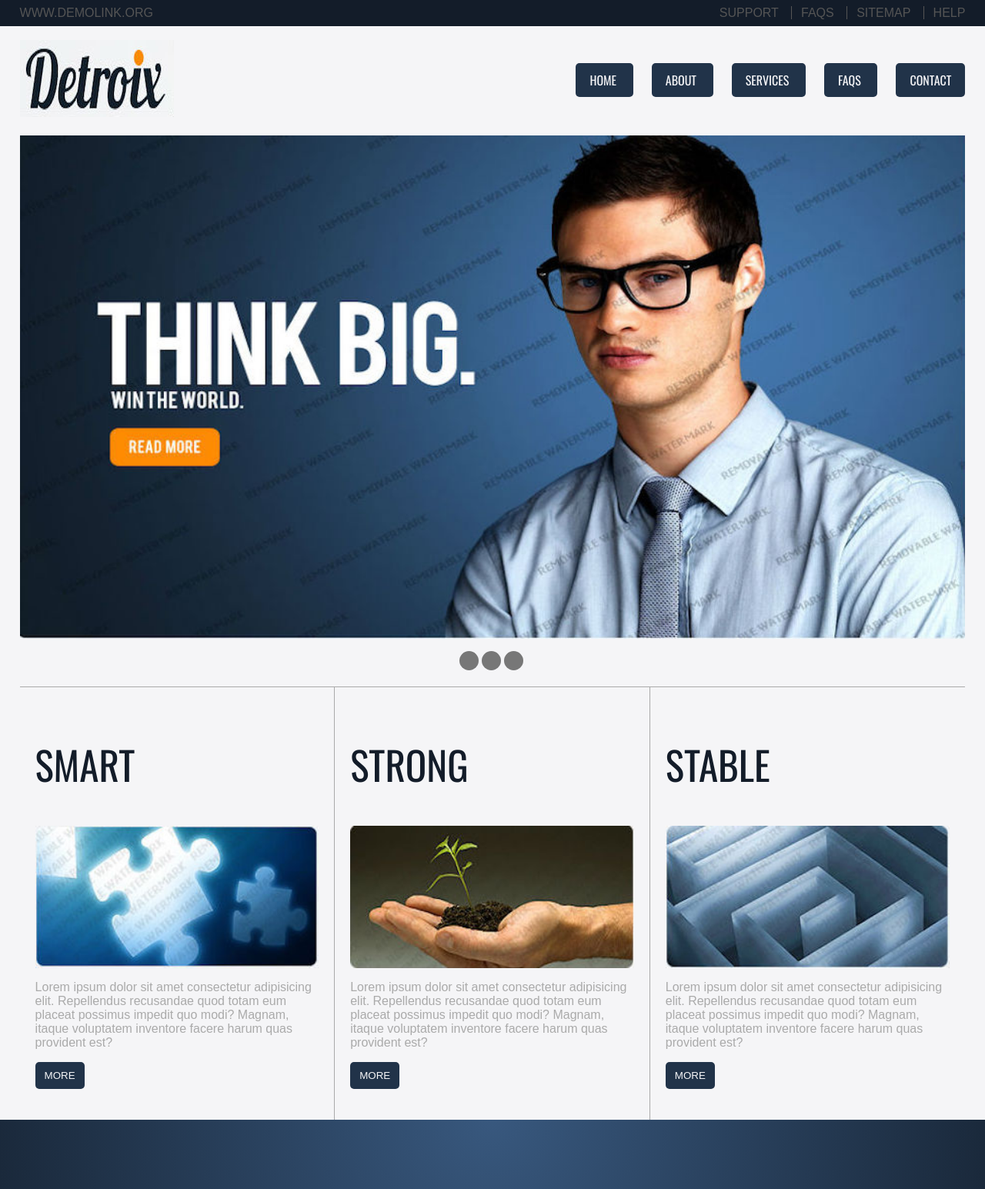
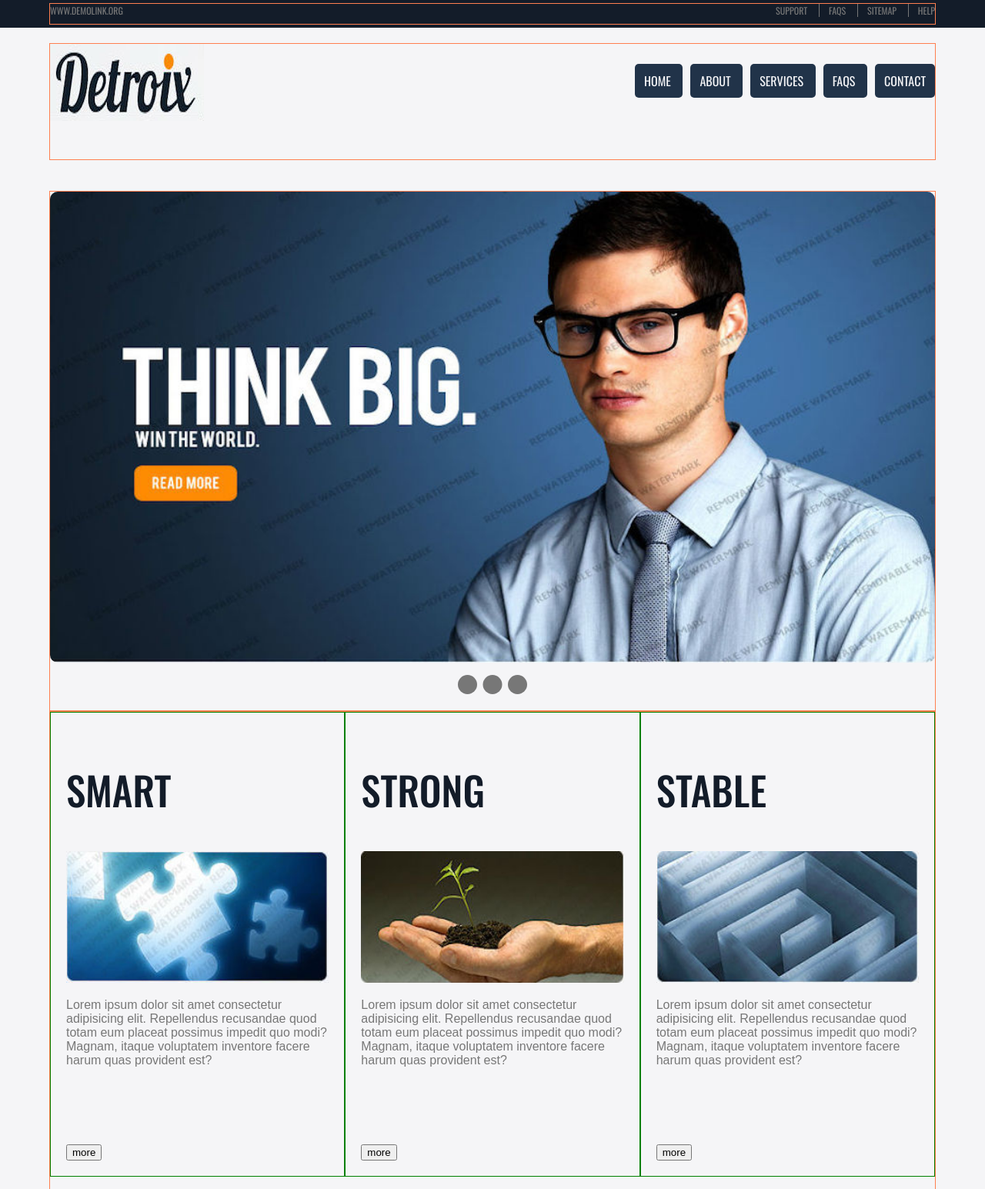
Before and after one commit to wconnorhanson/detroix, a plain HTML site: page index.html in a window 1280 px wide. Shown: the top 1545 px of the page at 77% size. Drawn offline with nearby package versions, Linux system fonts and the light colour scheme.

Commit message:
Started styling with position

```diff
--- /dev/null
+++ b/css/style2.css
@@ -0,0 +1,228 @@
+/* Styling using position */
+
+:root {
+    --prim: #131c29;
+    --sec: #ff8901;
+    --tert: #f5f5f7;
+    --btnColor: #213349;
+    --date1: #be8442;
+    --date2: #bc6442;
+    --date3: #bd425e;
+    --footerSec2: #0b1016;
+    --grad: radial-gradient(
+        at top center,
+        #38587e,
+        #0e1620
+    );
+    --font1: "Oswald", sans-serif;
+}
+
+* {box-sizing: border-box;}
+
+/* tags */
+
+body {
+    margin: 0;
+    padding: 0;
+    background-color: var(--tert);
+}
+
+/* classes */
+
+.container {
+    margin: 0 auto;
+    width: 90%;
+    border: 1px solid coral;
+}
+
+.content-box {
+    position: absolute;
+    padding: 20px 20px;
+    width: calc(100%/3);
+    border: 1px solid green;
+}
+
+.content-heading {
+    color: var(--prim);
+    font-family: var(--font1);
+    font-size: calc(36px + (56 - 36) * ((100vw - 300px) / (1600 - 300)));;
+    text-transform: uppercase;
+    font-weight: 500;
+}
+
+.content-img {
+    width: 100%;
+}
+
+.content-mini-box {
+    position: relative;
+    width: 100%;
+    height: 520px;
+}
+
+.content-mini-box .more-btn {
+    position: absolute;
+    bottom: 0;
+}
+
+.content-text {
+    font-family: sans-serif;
+    color: #777;
+}
+
+.hero-img {
+    display: block;
+    width: 100%;
+    border-radius: 10px;
+}
+
+.hs1-item {
+    padding: 0 12px;
+    display: inline;
+    border-right: 1px solid #777;
+}
+
+.hs1-item:last-child {
+    padding-right: 0;
+    border-right: none;
+}
+
+.hs2-item {
+    display: inline;
+    margin-right: 10px;
+    padding: 10px 12px;
+    font-family: var(--font1);
+    text-transform: uppercase;
+    background-color: var(--btnColor);
+    border-radius: 5px;
+}
+
+.hs2-item:last-child {
+    margin-right: 0;
+}
+
+.hs1-link {
+    text-decoration: none;
+    color: #777;
+}
+
+.hs2-item:hover {
+    background-color: var(--sec);
+}
+
+.hs2-link {
+    color: var(--tert);
+    text-decoration: none;
+}
+
+.slider {
+    position: absolute;
+    width: 25px;
+    height: 25px;
+    background-color: #777;
+    border-radius: 50%;
+}
+
+.slider:nth-child(2) {
+    left: 50%;
+    transform: translate(-50%);
+}
+
+.slider:nth-child(3) {
+    right: 0;
+}
+
+.slider:hover {
+    background-color: var(--sec);
+}
+
+.sliders {
+    position: relative;
+    margin: 16px auto;
+    width: 90px;
+    height: 30px;
+    /* border: 1px solid orange; */
+}
+
+.visually-hidden {
+    display: none;
+}
+
+/* ids */
+
+#headerSection1 {
+    width: 100%;
+    padding: 4px 0;
+    background-color: var(--prim);
+}
+
+#headerSection2 {
+    width: 100%;
+    padding: 20px 0 40px;
+}
+
+#hs1Text, #hs1List {
+    width: 50%;
+    position: absolute;
+    font-family: var(--font1);
+    font-size: 12px;
+    text-transform: uppercase;
+    /* border: 1px solid grey; */
+}
+
+#hs1List {
+    margin: 0;
+    padding-left: 0;
+    list-style-type: none;
+    top: 0;
+    right: 0;
+    text-align: right;
+}
+
+#hs1Row {
+    position: relative;
+    width: 100%;
+    height: 26px;
+}
+
+#hs2Row {
+    width: 100%;
+    height: 150px;
+    position: relative;
+}
+
+#hs1Text {
+    margin: 0;
+}
+
+#hs2List {
+    padding-left: 0;
+    text-align: right;
+    list-style-type: none;
+}
+
+#logo, #topNav {
+    margin: 0;
+    width: 50%;
+    /* border: 1px solid orange; */
+    position: absolute;
+}
+
+#ms2Row {
+    position: relative;
+    width: 100%;
+    height: 620px;
+}
+
+#stable {
+    right: 0;
+}
+
+#strong {
+    left: calc(100%/3);
+}
+
+#topNav {
+    top: 20px;
+    right: 0;
+}
--- a/index.html
+++ b/index.html
@@ -6,7 +6,8 @@
     <link rel="preconnect" href="https://fonts.googleapis.com">
     <link rel="preconnect" href="https://fonts.gstatic.com" crossorigin>
     <link href="https://fonts.googleapis.com/css2?family=Oswald:wght@200..700&display=swap" rel="stylesheet">
-    <link rel="stylesheet" href="css/style.css">
+    <!-- <link rel="stylesheet" href="css/style.css"> -->
+    <link rel="stylesheet" href="css/style2.css">
     <title>Detroix</title>
 </head>
 <body>
@@ -14,7 +15,7 @@
     <header class="header" id="header">
         <section class="section" id="headerSection1">
             <div class="container">
-                <div class="row">
+                <div class="row" id="hs1Row">
                     <p id="hs1Text">
                         <a href="#" class="hs1-link">www.demolink.org</a>
                     </p>
@@ -32,13 +33,13 @@
                             <a href="#" class="hs1-link">help</a>
                         </li>
                     </ul>
-                    <div class="clear"></div>
+                    <!-- <div class="clear"></div> -->
                 </div>
             </div>
         </section>
         <section class="section" id="headerSection2">
             <div class="container">
-                <div class="row">
+                <div class="row" id="hs2Row">
                     <h1 id="logo">
                         <img src="images/logo.jpg" alt="Detroix Logo" class="logo-img" />
                         <span class="visually-hidden">Detroix</span>
@@ -62,7 +63,7 @@
                             </li>
                         </ul>
                     </nav>
-                    <div class="clear"></div>
+                    <!-- <div class="clear"></div> -->
                 </div>
             </div>
         </section>
@@ -76,32 +77,38 @@
                     <div class="slider"></div>
                     <div class="slider"></div>
                     <div class="slider"></div>
-                    <div class="clear"></div>
+                    <!-- <div class="clear"></div> -->
                 </div>
             </div>
         </section>
         <section class="section" id="mainSection2">
             <div class="container">
-                <div class="row">
+                <div class="row" id="ms2Row">
                     <div class="content-box" id="smart">
+                        <div class="content-mini-box">
                             <h2 class="content-heading">smart</h2>
                             <img src="images/smart.jpg" alt="puzzle piece" class="content-img">
                             <p class="content-text">Lorem ipsum dolor sit amet consectetur adipisicing elit. Repellendus recusandae quod totam eum placeat possimus impedit quo modi? Magnam, itaque voluptatem inventore facere harum quas provident est?</p>
                             <button class="more-btn">more</button>
                         </div>
+                    </div>
                     <div class="content-box" id="strong">
+                        <div class="content-mini-box">
                             <h2 class="content-heading">strong</h2>
                             <img src="images/strong.jpg" alt="a hand holding a plant" class="content-img">
                             <p class="content-text">Lorem ipsum dolor sit amet consectetur adipisicing elit. Repellendus recusandae quod totam eum placeat possimus impedit quo modi? Magnam, itaque voluptatem inventore facere harum quas provident est?</p>
                             <button class="more-btn">more</button>
                         </div>
+                    </div>
                     <div class="content-box" id="stable">
+                        <div class="content-mini-box">
                             <h2 class="content-heading">stable</h2>
                             <img src="images/stable.jpg" alt="a maze" class="content-img">
                             <p class="content-text">Lorem ipsum dolor sit amet consectetur adipisicing elit. Repellendus recusandae quod totam eum placeat possimus impedit quo modi? Magnam, itaque voluptatem inventore facere harum quas provident est?</p>
                             <button class="more-btn">more</button>
                         </div>
-                    <div class="clear"></div>
+                    </div>
+                    <!-- <div class="clear"></div> -->
                 </div>
             </div>
         </section>
@@ -169,7 +176,7 @@
                                     </h3>
                                     <p class="news-text">Lorem ipsum dolor sit amet consectetur adipisicing elit. Cum, impedit.</p>
                                 </div>
-                                <div class="clear"></div>
+                                <!-- <div class="clear"></div> -->
                             </li>
                             <li class="news-item">
                                 <div class="date-div" id="dateDiv2">
@@ -182,7 +189,7 @@
                                     </h3>
                                     <p class="news-text">Lorem ipsum dolor sit amet consectetur adipisicing elit. Cum, impedit.</p>
                                 </div>
-                                <div class="clear"></div>
+                                <!-- <div class="clear"></div> -->
                             </li>
                             <li class="news-item">
                                 <div class="date-div" id="dateDiv3">
@@ -195,12 +202,12 @@
                                     </h3>
                                     <p class="news-text">Lorem ipsum dolor sit amet consectetur adipisicing elit. Cum, impedit.</p>
                                 </div>
-                                <div class="clear"></div>
+                                <!-- <div class="clear"></div> -->
                             </li>
                         </ul>
                         <button class="more-btn">more</button>
                     </div>
-                    <div class="clear"></div>
+                    <!-- <div class="clear"></div> -->
                 </div>
             </div>
         </section>
```
Lines whose indentation alone changed are shown as unchanged.
